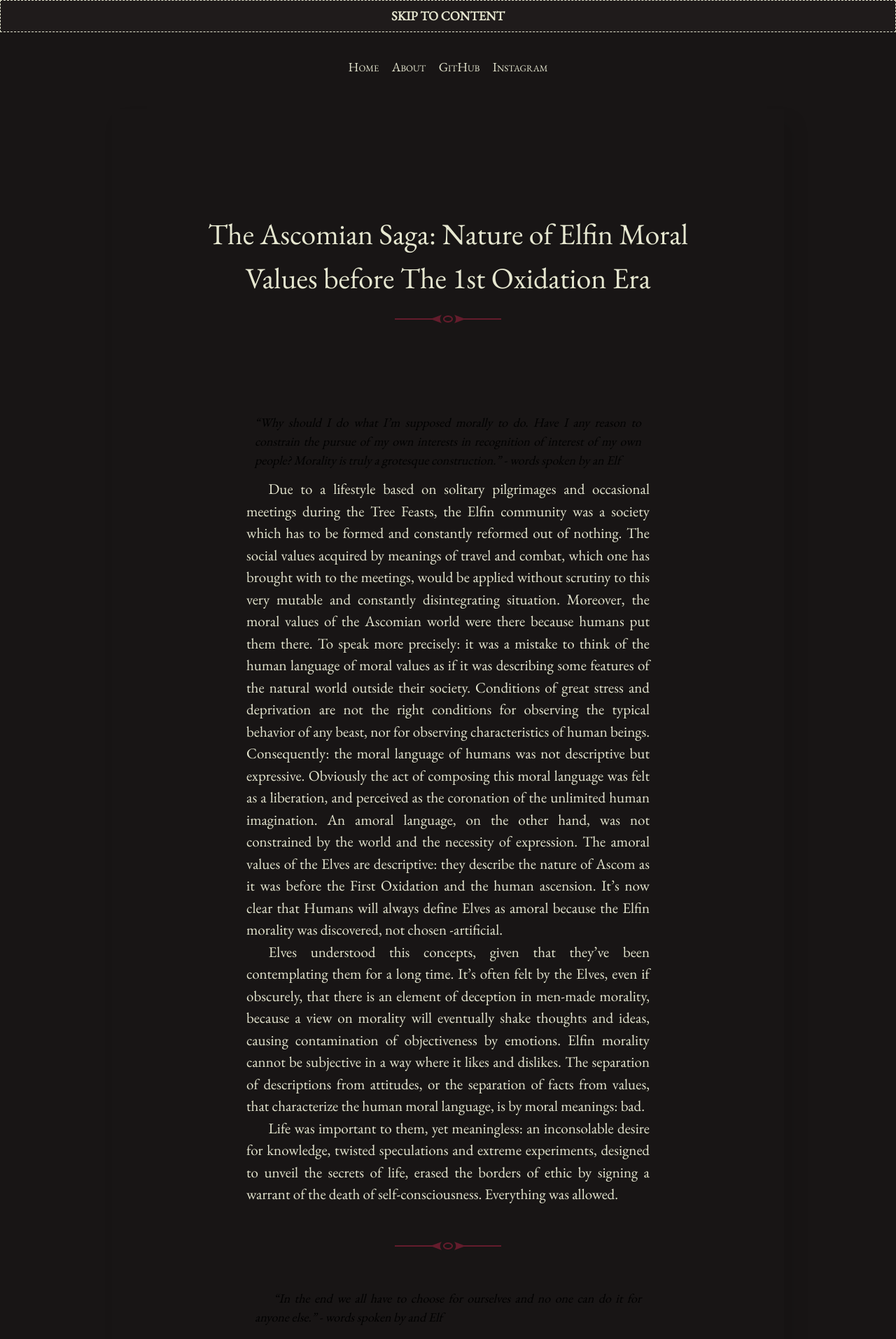
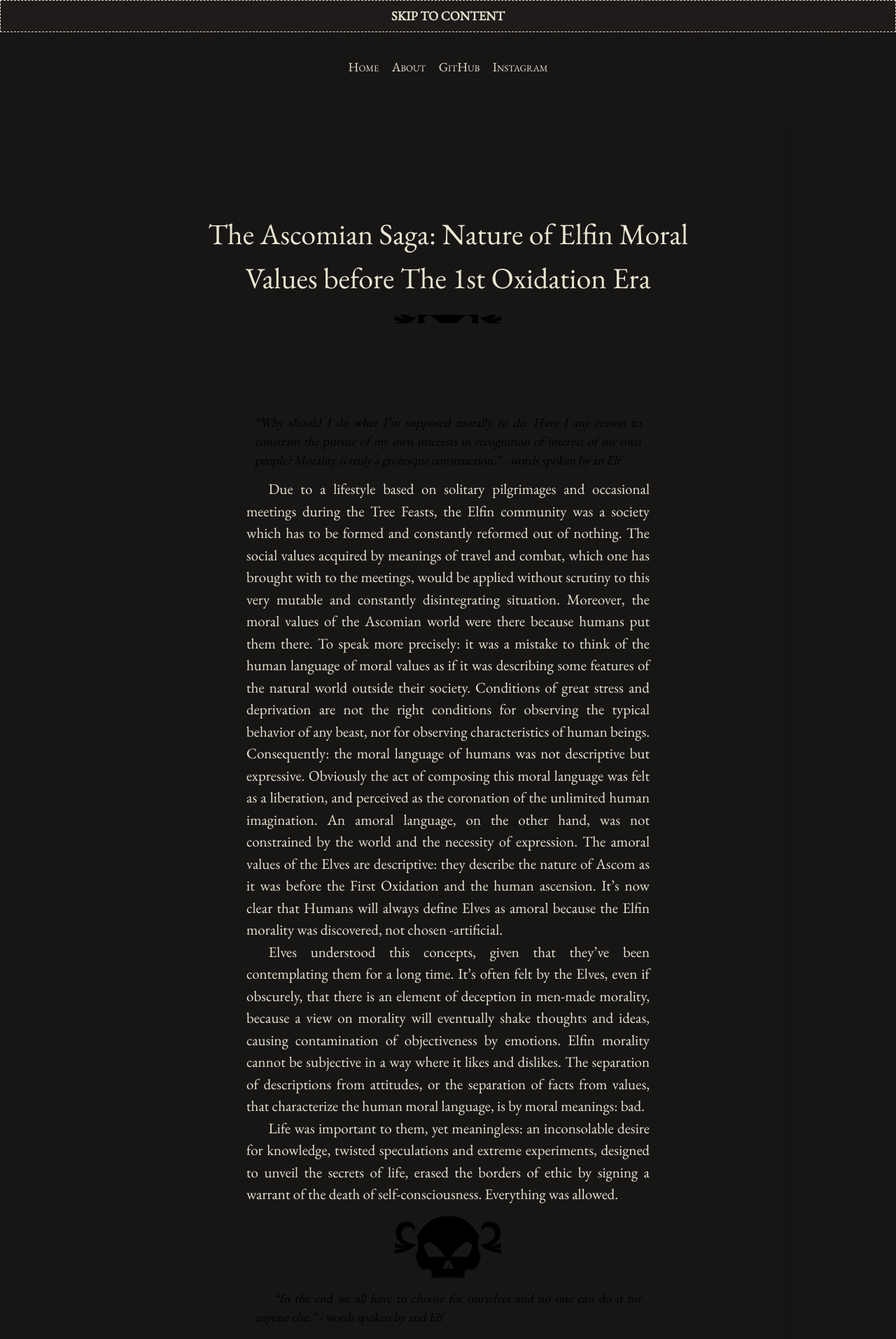
Before and after one commit to InexistentThirdChimera/InexistentThirdChimera.github.io, a Jekyll site: the page built from _posts/2022-08-18-the-ascomian-saga-elfin-moral-values-before-the-first-oxidation-era.md, in a window 1280 px wide. Shown: the top 1914 px of the page at 70% size. Built offline with Jekyll 4.4.1, drawn with Linux system fonts in a browser that asks for light colours.

Commit message:
trying new divider

```diff
--- a/_sass/_mixins.scss
+++ b/_sass/_mixins.scss
@@ -4,6 +4,6 @@
   width: 152px;
   height: 12px;
   margin: .5em auto .5em;
-  background: url(#{$asset_url}/images/divider2.svg) no-repeat center;
+  background: url(#{$asset_url}/images/up-divider.svg) no-repeat center;
 
 }
```
Also changed, not shown: assets/images/up-divider.svg (added).
